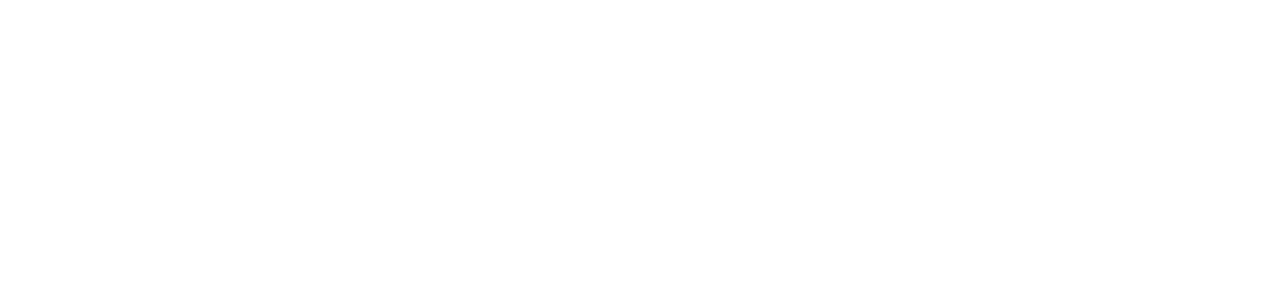
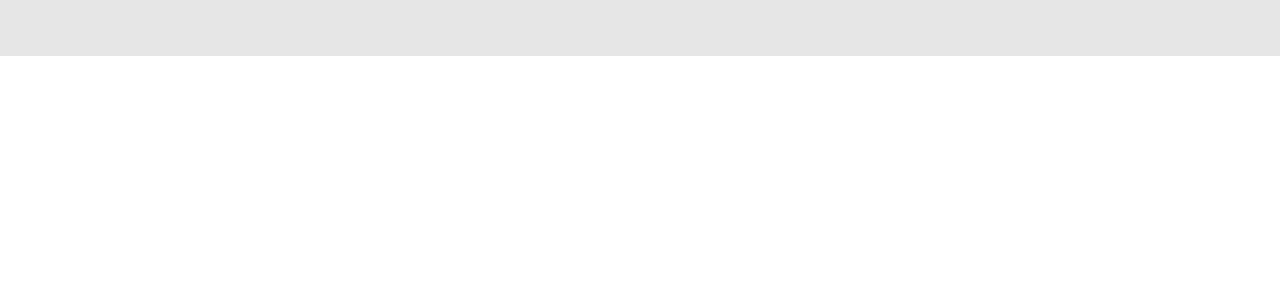
Before and after one commit to Speckombinat-KBO/ritual-173, a Nuxt app: page / in a window 1280 px wide. Shown: the top 300 px of the page. Built offline with nearby package versions, Linux system fonts and the light colour scheme.

Commit message:
monir changes

```diff
--- a/app.vue
+++ b/app.vue
@@ -1,4 +1,9 @@
+<script setup lang="ts">
+import "@/assets/style.css";
+const { t } = useI18n();
+</script>
 <template>
   <div>
+    <AppHeader />
   </div>
 </template>
```
